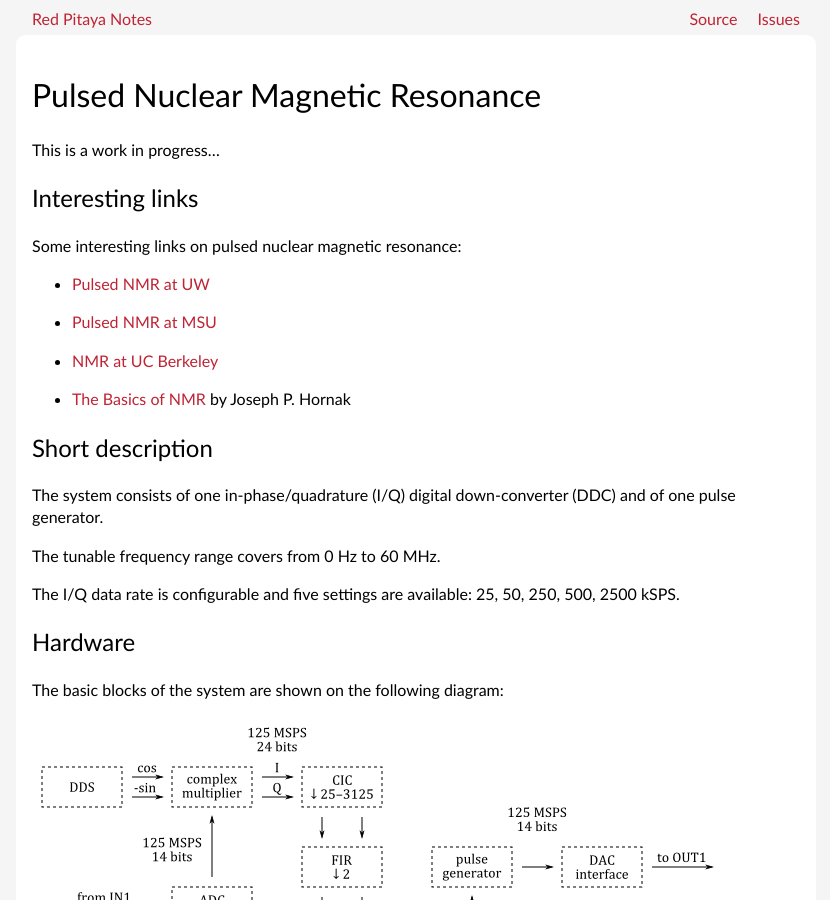
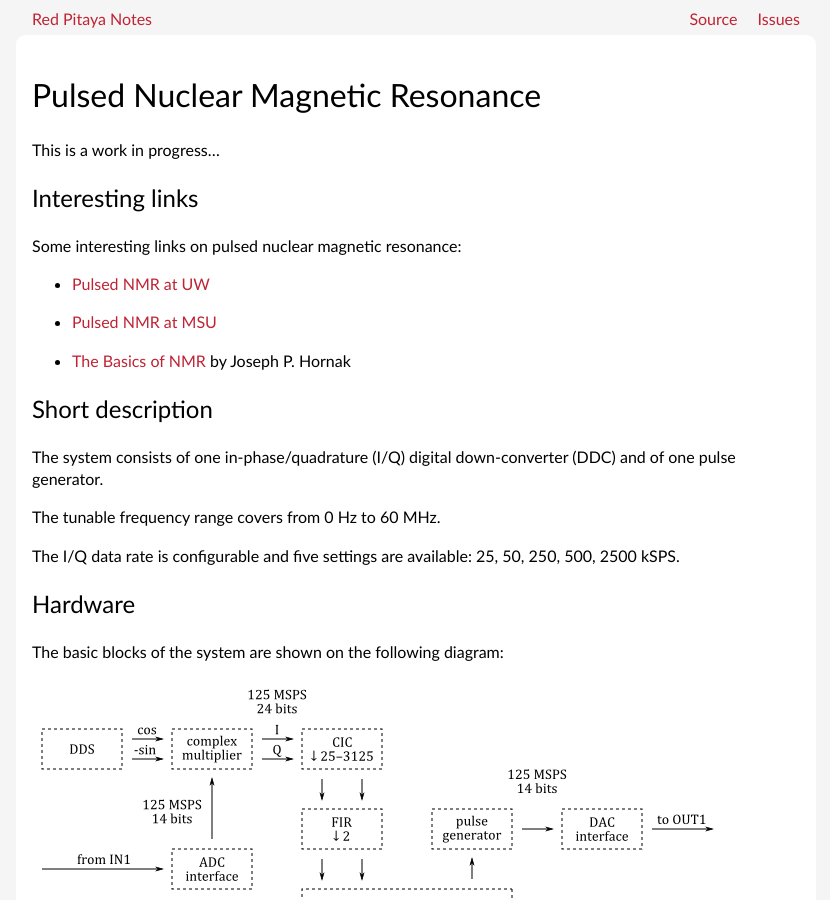
Before and after one commit to pavel-demin/red-pitaya-notes, a Jekyll site: the page built from pulsed-nmr.md, in a window 1280 px wide and 900 px high. Shown: the whole window, without its empty margins (224-1054 px from the left). Built offline with Jekyll 4.4.1, drawn with Linux system fonts in a browser that asks for light colours.

Commit message:
remove NMR at UC Berkeley link from pulsed-nmr

```diff
--- a/pulsed-nmr.md
+++ b/pulsed-nmr.md
@@ -14,8 +14,6 @@ Some interesting links on pulsed nuclear magnetic resonance:
  - [Pulsed NMR at UW](http://courses.washington.edu/phys431/PNMR/pulsed_nmr.html)
 
  - [Pulsed NMR at MSU](https://www.pa.msu.edu/courses/2016spring/PHY451/Experiments/pulsed_nmr.html)
-
- - [NMR at UC Berkeley](http://labs.physics.berkeley.edu/mediawiki/index.php/Nuclear_Magnetic_Resonance)
 
  - [The Basics of NMR](https://www.cis.rit.edu/htbooks/nmr) by Joseph P. Hornak
 
```
